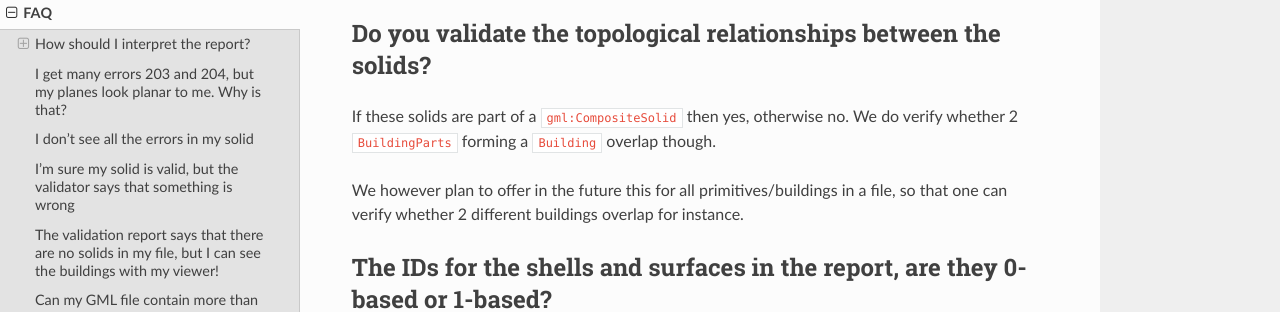
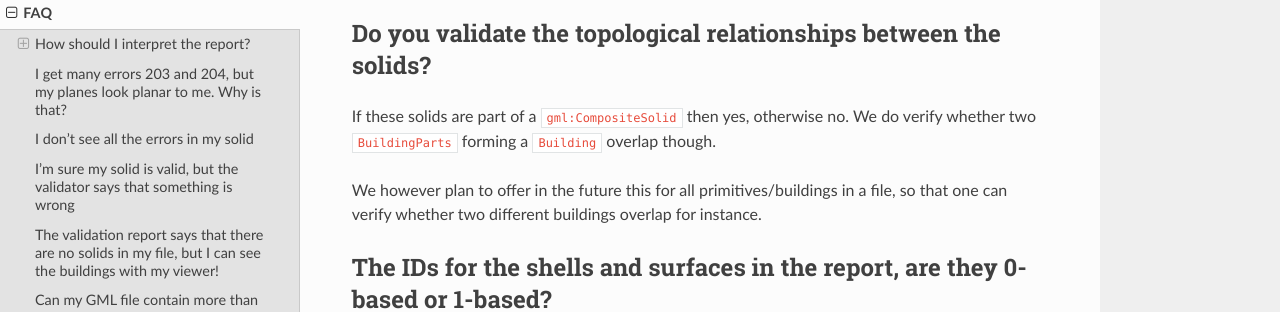
Before and after one commit to tudelft3d/val3dity, a Sphinx documentation site: the page built from docs/faq.rst, in a window 1280 px wide and 900 px high, scrolled down 4173 px. Shown: the part 196-508 px from the top of the window. Built offline with Sphinx 7.4.7 and the Read the Docs theme 2.0.0, drawn with Linux system fonts in a browser that asks for light colours; some of the changed text lies outside the part shown.

Commit message:
docs:faq minor corrections

```diff
--- a/docs/faq.rst
+++ b/docs/faq.rst
@@ -159,9 +159,9 @@ Do you validate the topological relationships between the solids?
 -----------------------------------------------------------------
 
 If these solids are part of a ``gml:CompositeSolid`` then yes, otherwise no.
-We do verify whether 2 ``BuildingParts`` forming a ``Building`` overlap though.
+We do verify whether two ``BuildingParts`` forming a ``Building`` overlap though.
 
-We however plan to offer in the future this for all primitives/buildings in a file, so that one can verify whether 2 different buildings overlap for instance.
+We however plan to offer in the future this for all primitives/buildings in a file, so that one can verify whether two different buildings overlap for instance.
 
 
 The IDs for the shells and surfaces in the report, are they 0-based or 1-based?
```
Also changed, not shown: other parts of docs/faq.rst (+2 -2 lines).
